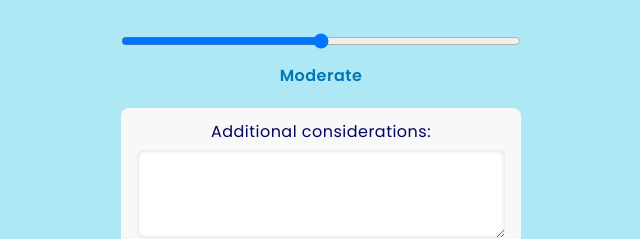
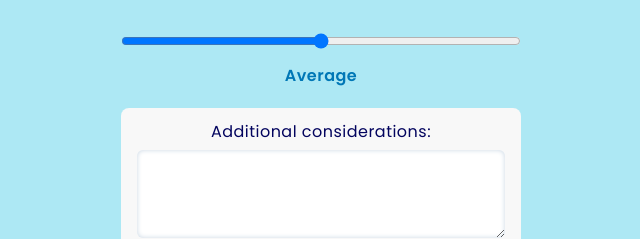
Before and after one commit to WhalesLoveSmash/what-food-should-i-buy, a plain HTML site: page index.html in a window 1280 px wide. Shown: the part 383-622 px from the top of the page, 319-959 px from the left. Drawn offline with Linux system fonts and the light colour scheme.

Commit message:
god help me

```diff
--- a/index.html
+++ b/index.html
@@ -27,7 +27,7 @@
     </label>
     <br />
     <input type="range" id="health-slider" min="0" max="100" value="50" />
-    <p id="health-label">Moderate</p>
+    <p id="health-label">Average</p>
 
     <label class="input-label" for="notes">
       Additional considerations:
```
